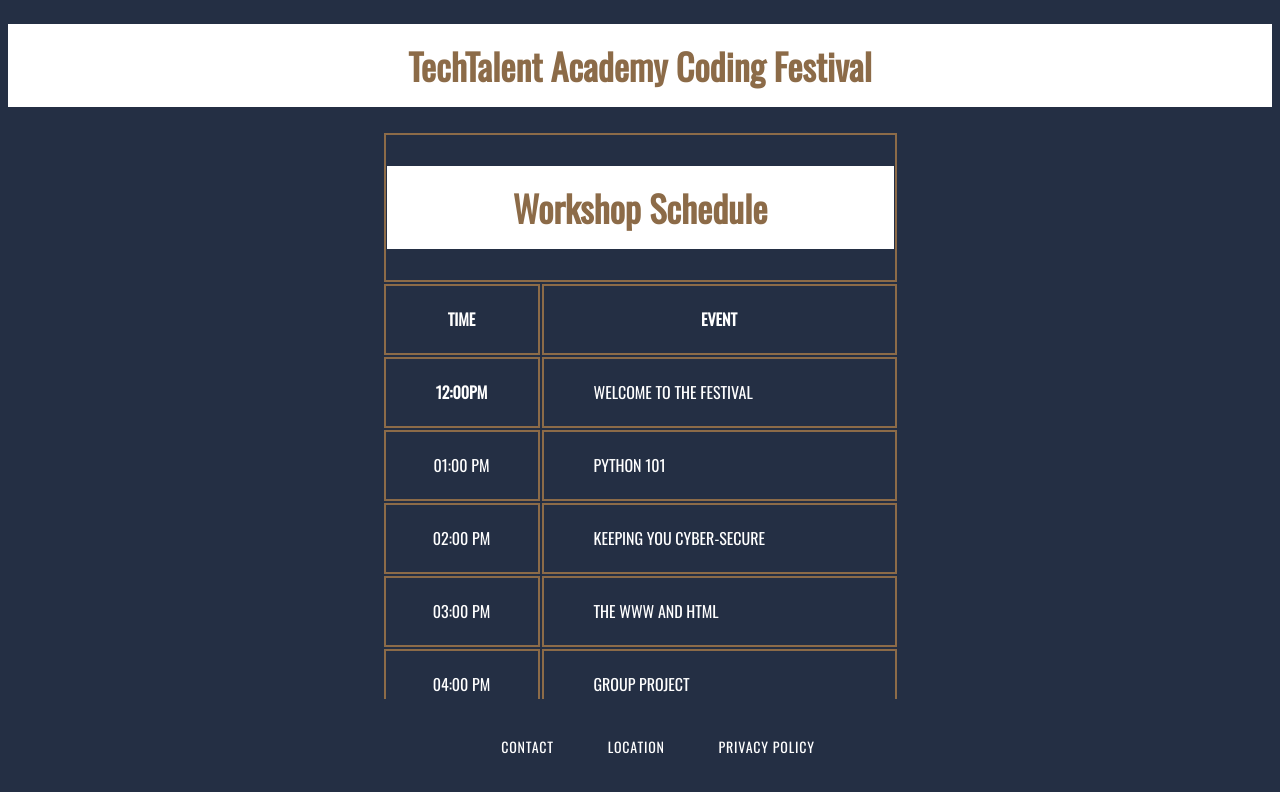
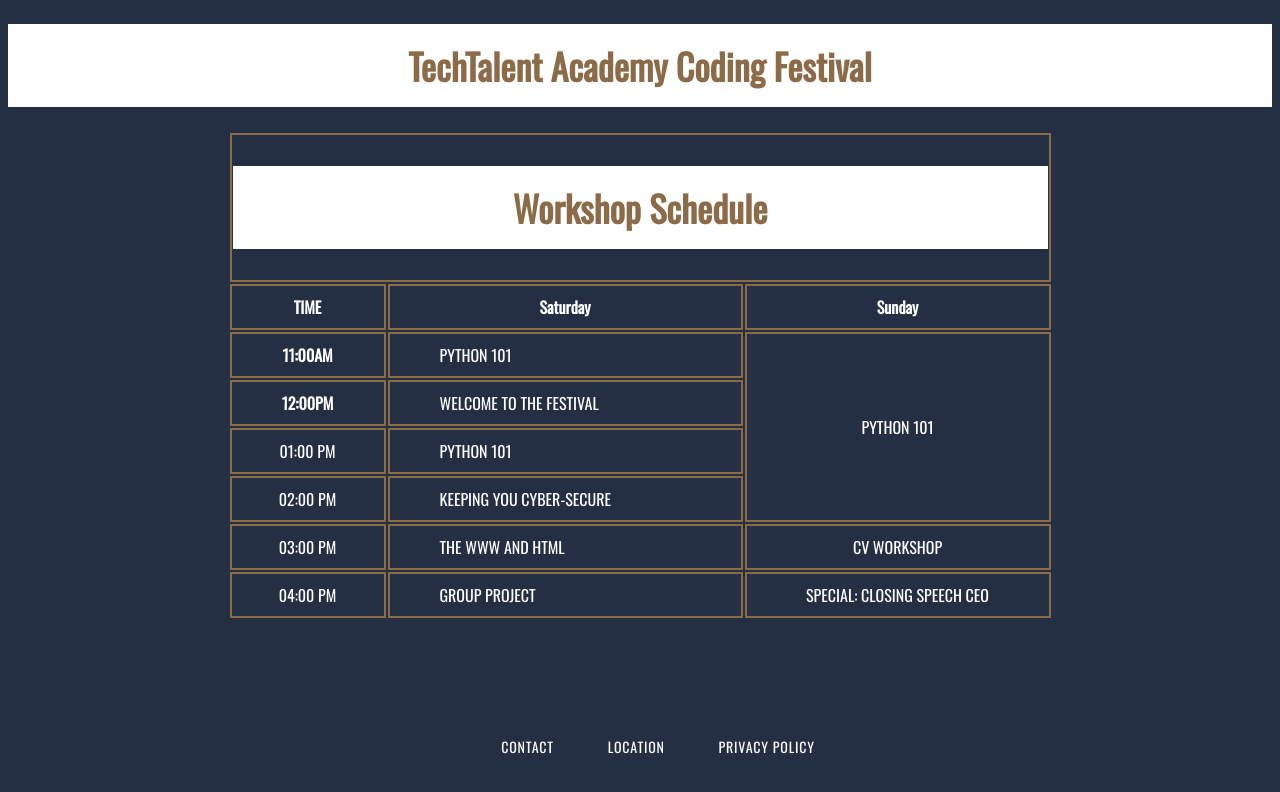
Before and after one commit to CodeSonia/TECH_TALENT, a plain HTML site: page Week 3/Home Learning Tasks/Beer Festival Schedule/index.html in a window 1280 px wide. Drawn offline with nearby package versions, Linux system fonts and the light colour scheme.

Commit message:
updated schedule with brief

```diff
--- a/Week 3/Home Learning Tasks/Beer Festival Schedule/index.html
+++ b/Week 3/Home Learning Tasks/Beer Festival Schedule/index.html
@@ -20,21 +20,29 @@
     <table>
       <thead>
         <tr>
-          <!-- use of colspan 2 so that the h1 takes over 2 cols-->
-          <td colspan="2">
+          <!-- use of colspan 3 so that the h1 takes over 3 cols-->
+          <td colspan="3">
             <h1>Workshop Schedule</h1>
           </td>
         </tr>
         <tr>
           <!-- use of scope attribute for screen readers-->
           <th scope="col">TIME</th>
-          <th scope="col">EVENT</th>
+          <!-- Event is now taking over 2 days-->
+          <th scope="col">Saturday</th>
+          <th scope="col">Sunday</th>
         </tr>
       </thead>
       <tbody>
         <tr>
+          <th scope="row" class="left">11:00AM</th>
+          <td class="text-align-left">PYTHON 101</td>
+          <td rowspan="4">PYTHON 101</td>
+        </tr>
+        <tr>
           <th scope="row" class="left">12:00PM</th>
           <td class="text-align-left">WELCOME TO THE FESTIVAL</td>
+
         </tr>
         <tr>
           <td scope="row" class="left">01:00 PM</td>
@@ -47,10 +55,12 @@
         <tr>
           <td scope="row" class="left">03:00 PM</td>
           <td class="text-align-left">THE WWW AND HTML</td>
+          <td>CV WORKSHOP</td>
         </tr>
         <tr>
           <td scope="row" class="left">04:00 PM</td>
           <td class="text-align-left">GROUP PROJECT</td>
+          <td><span>SPECIAL:</span> CLOSING SPEECH CEO</td>
         </tr>
       </tbody>
     </table>
@@ -64,4 +74,6 @@
     <h3>Location</h3>
     <h3>Privacy Policy</h3>
   </footer>
+</body>
+
 </html>
--- a/Week 3/Home Learning Tasks/Beer Festival Schedule/style.css
+++ b/Week 3/Home Learning Tasks/Beer Festival Schedule/style.css
@@ -45,7 +45,7 @@ table {
 /* add some breathing space within data entry */
 th,
 td {
-  height: 65px;
+  height: 40px;
 }
 td {
   border: 2px solid #8c6b48;
```
